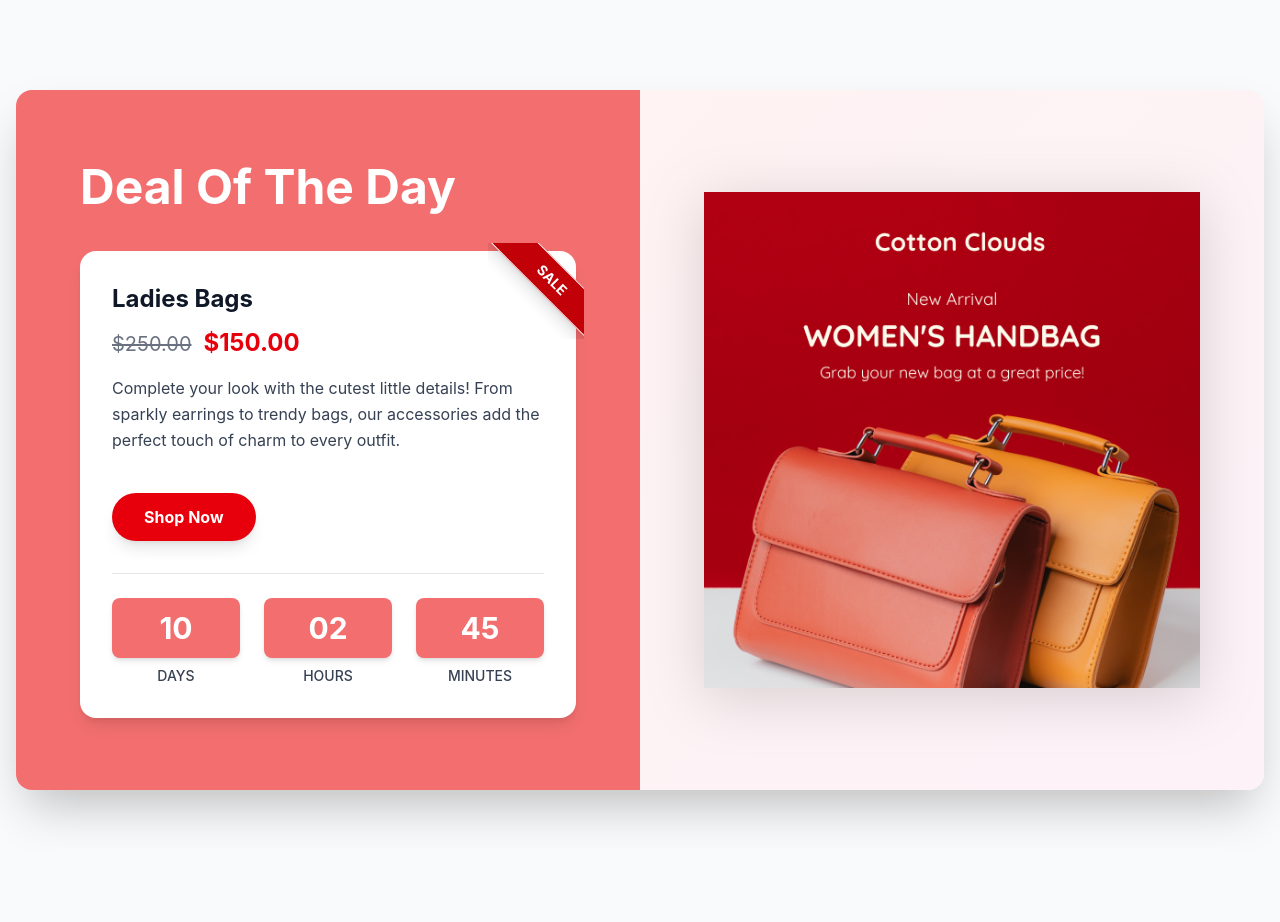
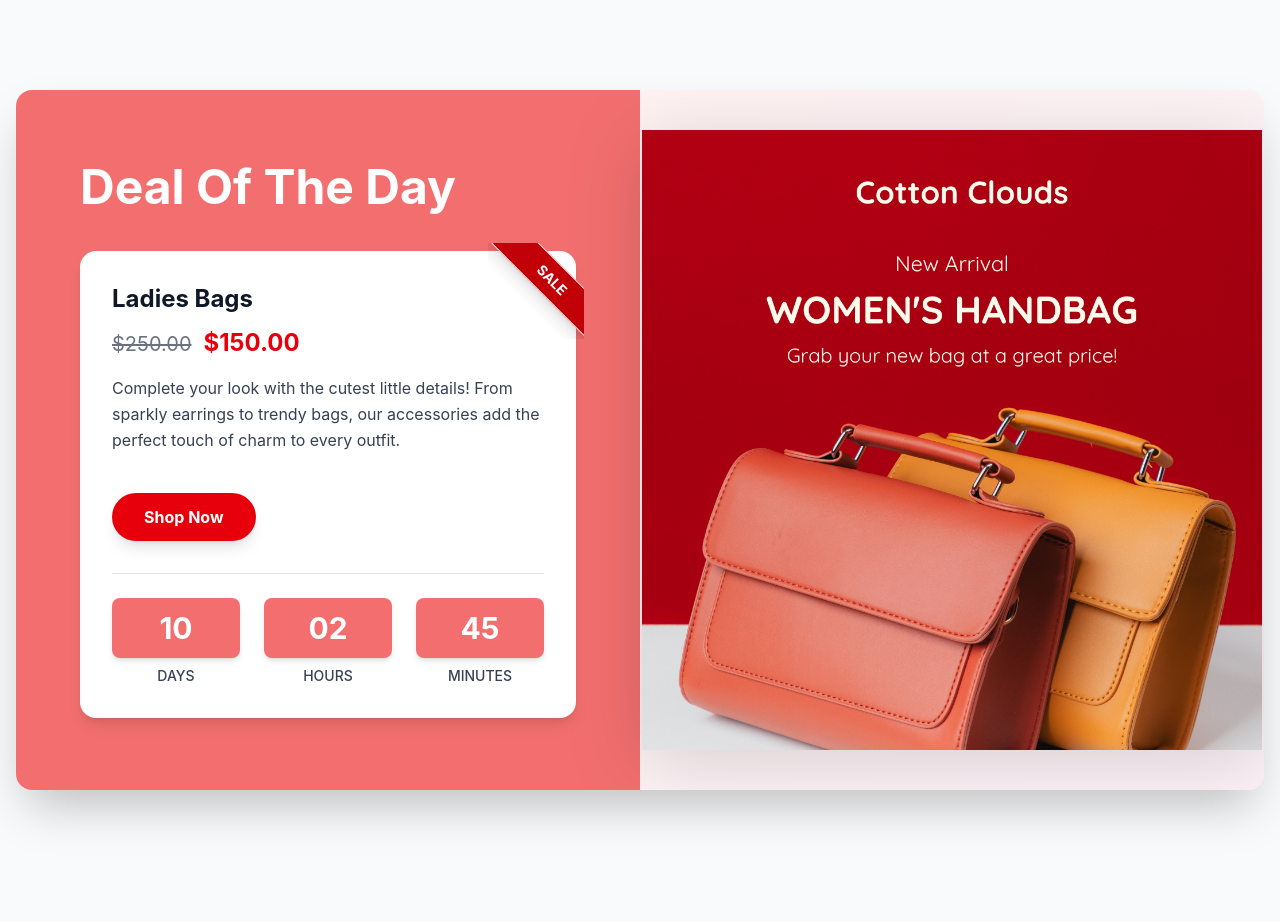
Before and after one commit to supunyasanthaofficial/Cotton, a React (Vite) app: page / in a window 1280 px wide. Shown: the part 2460-3382 px from the top of the page. Built offline with nearby package versions, Linux system fonts and the light colour scheme.

Commit message:
Change the Deal of the day image size.

```diff
--- a/src/pages/Home.jsx
+++ b/src/pages/Home.jsx
@@ -222,10 +222,10 @@ const Home = () => {
             </div>
           </div>
 
-          {/* RIGHT SIDE - IMAGE WITH TRANSPARENT BACKGROUND */}
           <div className="bg-linear-to-br from-red-50 to-pink-50 p-8 md:p-12 lg:p-16 flex items-center justify-center">
             <div className="relative w-full h-full flex items-center justify-center">
-              <div className="relative w-full max-w-md lg:max-w-lg xl:max-w-xl">
+              <div className="relative w-full transform scale-125">
+                {" "}
                 <img
                   src={bag}
                   alt="Women Handbag"
```
